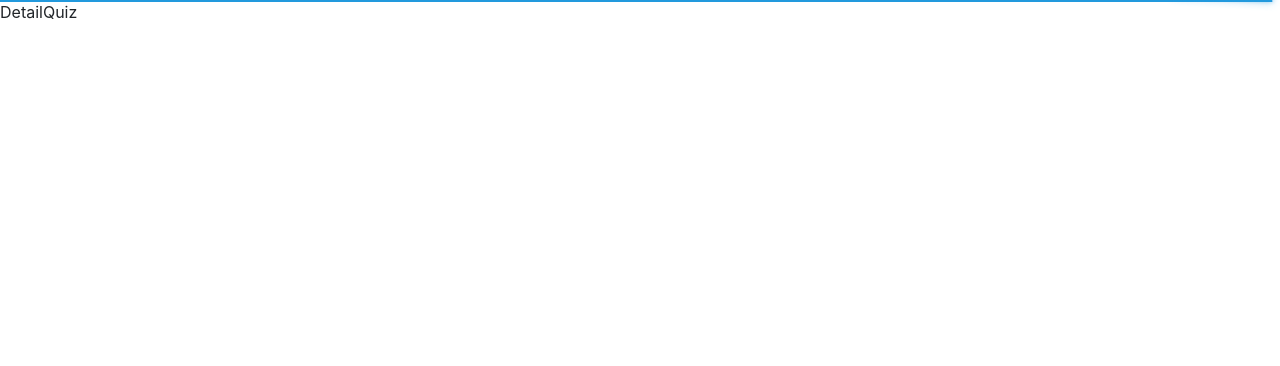
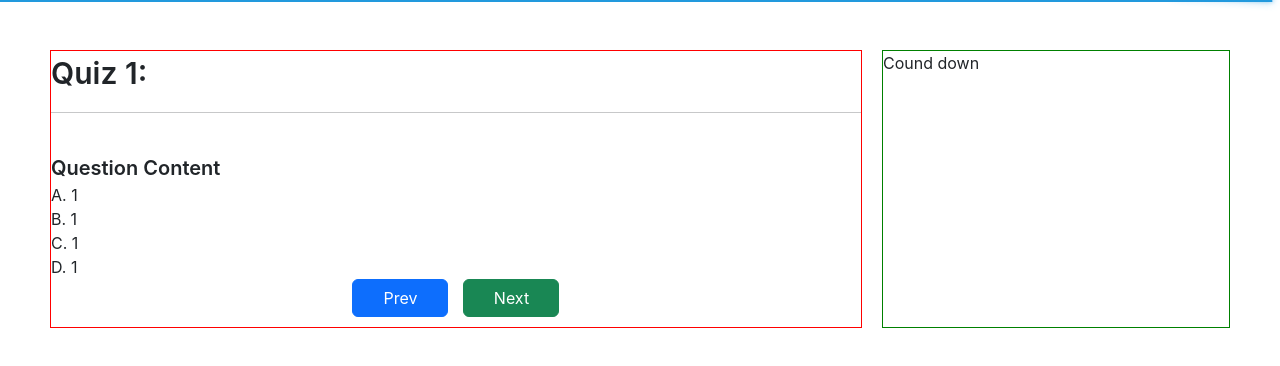
Before and after one commit to ToRiTheBlackCat/LearnReact, a React (Create React App) app: page /quiz/1 in a window 1280 px wide. Shown: the top 366 px of the page. Built offline with nearby package versions, Linux system fonts and the light colour scheme; no server answers.

Commit message:
[ADD] add layout for detail quiz page

```diff
--- a/src/components/User/DetailQuiz.js
+++ b/src/components/User/DetailQuiz.js
@@ -1,26 +1,104 @@
-import { useEffect } from "react";
-import { useParams } from "react-router-dom";
+import { useEffect, useState } from "react";
+import { useParams, useLocation } from "react-router-dom";
 import { getDataQuiz } from "../../services/apiServices";
+import _ from "lodash";
+import "./DetailQuiz.scss";
 
 const DetailQuiz = () => {
   const params = useParams();
+  const location = useLocation();
+  const [quizTitle, setQuizTitle] = useState("");
+
+  // useEffect(() => {
+  //   if (location && location.state && location.state.quizTitle) {
+  //     setQuizTitle(location.state.quizTitle);
+  //   }
+  // }, [location]);
+
   const { id } = params;
 
-  alert("Detail Quiz ID: " + id);
+  useEffect(() => {
+    if (location && location.state && location.state.quizTitle) {
+      setQuizTitle(location.state.quizTitle);
+      console.log("check quiz title: ", location.state.quizTitle);
+    }
 
-  useEffect(() => {
     fetchQuizDetail();
-  }, [id]);
+  }, [id, location]);
 
   const fetchQuizDetail = async () => {
     //call api get detail quiz
     const res = await getDataQuiz(id);
+
     if (res && res.EC === 0) {
       //   setArrQuiz(res.DT);
       console.log("check detail quiz data: ", res);
+
+      let raw = res.DT;
+      let data = _.chain(raw) //Dùng thư viện lodash
+        // Group the elements of Array based on `id` property
+        .groupBy("id")
+        // `key` is group's name (questionId), `data` is the array of objects
+        .map((value, key) => {
+          let answers = [];
+
+          //Khai báo để hứng dữ liệu tương ứng mỗi lần lặp
+          let questionDescription,
+            image = null;
+
+          //Lặp qua từng phần tử của nhóm hiện tại để lấy dữ liệu
+          value.forEach((item, index) => {
+            //Gán 1 lần do sẽ trùng với mấy thằng sau vì đã group
+            if (index === 0) {
+              questionDescription = item.description;
+              image = item.image;
+            }
+
+            //Push các câu trả lời vào mảng answers
+            answers.push(item.answers);
+            console.log("check item answer: ", item.answers);
+          });
+          return {
+            questionId: key,
+            answers,
+            questionDescription,
+            image,
+          };
+        })
+        .value();
+
+      console.log("check data group by id: ", data);
     }
   };
 
-  return <div className="detail-quiz-container">DetailQuiz</div>;
+  return (
+    <div className="detail-quiz-container">
+      <div className="left-content">
+        <div className="title">
+          Quiz {id}: {quizTitle}
+        </div>
+        <hr />
+        <div className="q-body">
+          <img />
+        </div>
+        <div className="q-content">
+          <div className="question">Question Content</div>
+          <div className="answer">
+            <div>A. 1</div>
+            <div>B. 1</div>
+            <div>C. 1</div>
+            <div>D. 1</div>
+          </div>
+        </div>
+        <div className="footer">
+          <button className="btn btn-primary">Prev</button>
+          <button className="btn btn-success">Next</button>
+        </div>
+        <div></div>
+      </div>
+
+      <div className="right-content">Cound down</div>
+    </div>
+  );
 };
 export default DetailQuiz;
--- /dev/null
+++ b/src/components/User/DetailQuiz.scss
@@ -0,0 +1,38 @@
+.detail-quiz-container {
+  display: flex;
+  gap: 20px;
+  padding: 50px;
+
+  .left-content {
+    width: 70%;
+    border: 1px solid red;
+
+    .title {
+      font-size: 30px;
+      font-weight: 600;
+    }
+
+    .q-content {
+      .question {
+        font-size: 20px;
+        font-weight: 600;
+      }
+    }
+
+    .footer {
+      display: flex;
+      gap: 15px;
+      justify-content: center;
+      padding-bottom: 10px;
+
+      button {
+        width: 6em;
+      }
+    }
+  }
+
+  .right-content {
+    width: 30%;
+    border: 1px solid green;
+  }
+}
--- a/src/components/User/ListQuiz.js
+++ b/src/components/User/ListQuiz.js
@@ -33,10 +33,16 @@ const ListQuiz = (props) => {
                 <div className="card-body">
                   <h5 className="card-title">{index + 1}</h5>
                   <p className="card-text">{quiz.description}</p>
+
+                  {/* Truyền state khi navigate thông qua object - Hứng bên kia thì dùng useLocation và location.state */}
                   <button
                     href="#"
                     className="btn btn-primary"
-                    onClick={() => navigate(`/quiz/${quiz.id}`)}
+                    onClick={() =>
+                      navigate(`/quiz/${quiz.id}`, {
+                        state: { quizTitle: quiz.description },
+                      })
+                    }
                   >
                     Start now
                   </button>
```
